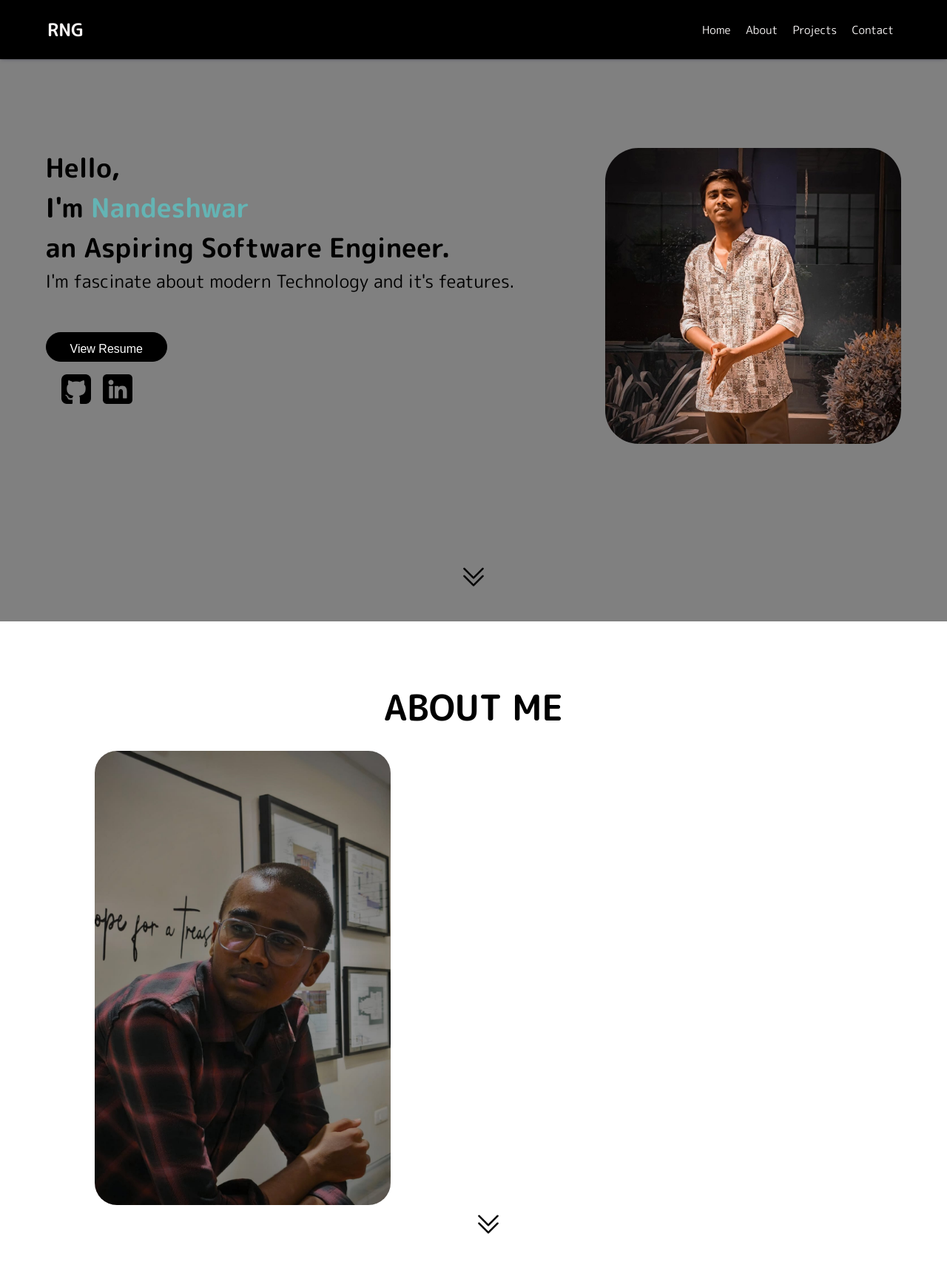
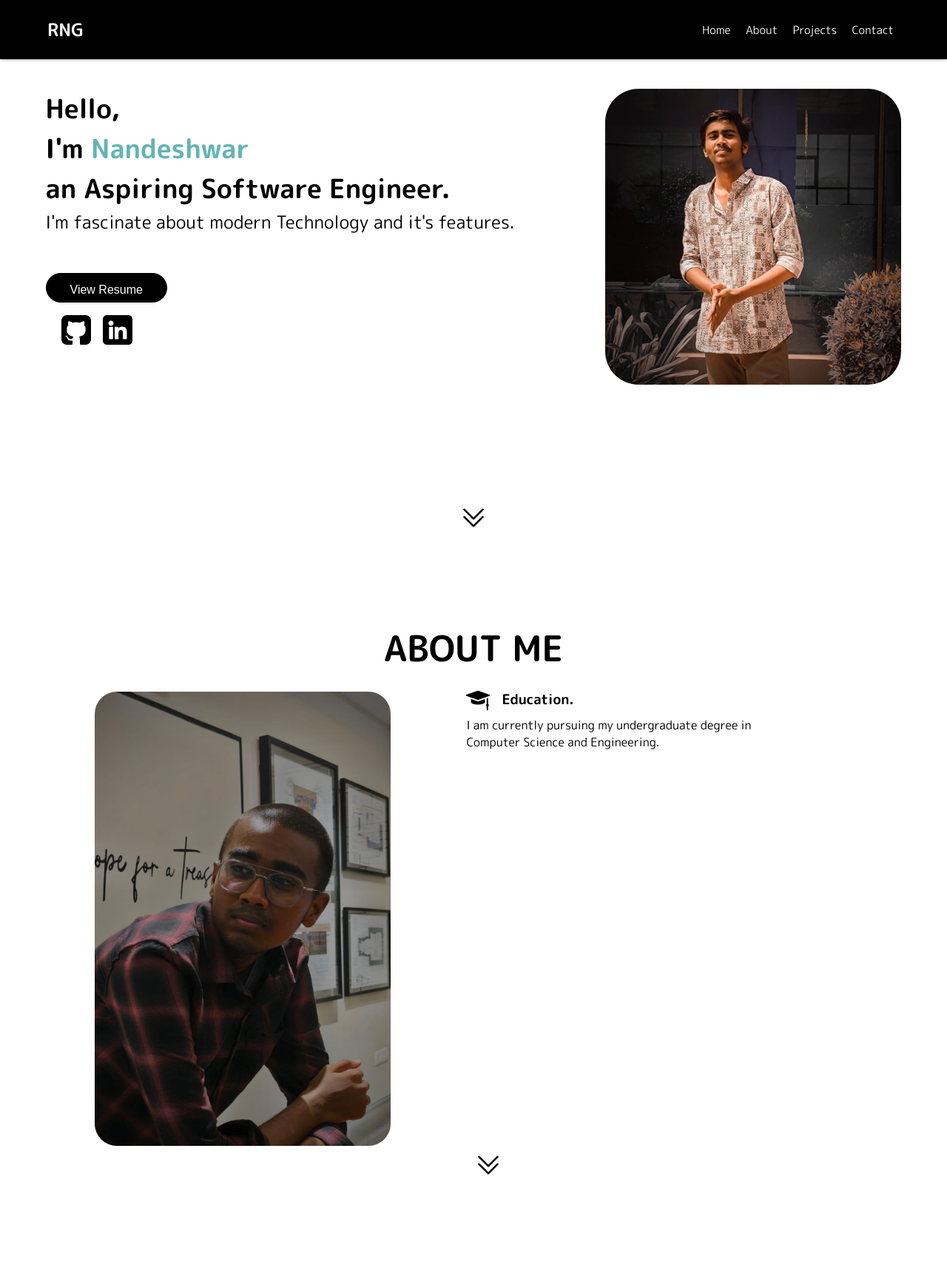
Before and after one commit to Nandeshwar-Goud/portfolio, a plain HTML site: page index.html in a window 1280 px wide. Shown: the whole page at 74% size. Before the commit the page ends 1681 px from the top, so only its background shows below. Drawn offline with Linux system fonts and the light colour scheme.

Commit message:
added about section

```diff
--- a/index.html
+++ b/index.html
@@ -12,9 +12,9 @@
       <div class="title"><h1>RNG</h1></div>
       <div class="menu">
         <ul>
-          <li><a href="#">Home</a></li>
-          <li><a href="#">About</a></li>
-          <li><a href="#">Projects</a></li>
+          <li><a href="#profile">Home</a></li>
+          <li><a href="#about">About</a></li>
+          <li><a href="#projects">Projects</a></li>
           <li><a href="#">Contact</a></li>
         </ul>
       </div>
@@ -30,14 +30,16 @@
         <div class="menu-links">
           <ul>
             <li><a href="#" onclick="toggleBtn()">Home</a></li>
-            <li><a href="#about" onclick="toggleBtn()">About</a></li>
+            <li>
+              <a href="#about" onclick="toggleBtn();">About</a>
+            </li>
             <li><a href="#" onclick="toggleBtn()">Projects</a></li>
             <li><a href="#" onclick="toggleBtn()">Contact</a></li>
           </ul>
         </div>
       </div>
     </nav>
-    <section class="profile">
+    <section class="profile" id="profile">
       <div class="flx-maker" id="header">
         <div class="name">
           <h1>Hello,</h1>
@@ -81,8 +83,25 @@
       <div class="abt-text"><h1>ABOUT ME</h1></div>
       <div class="abt-con">
         <div class="abt-imgcon">
-          <img src="assets/me-2.jpeg" alt="Nandeshwar" id="abtimg" />
-          <div class="education"></div>
+          <div>
+            <img src="assets/me-2.jpeg" alt="Nandeshwar" id="abtimg" />
+          </div>
+          <div class="education">
+            <div class="ed">
+              <div>
+                <img src="assets/education.png" alt="education" class="icon" />
+              </div>
+              <div>
+                <h3>Education.</h3>
+              </div>
+            </div>
+            <div>
+              <p>
+                I am currently pursuing my undergraduate degree in Computer
+                Science and Engineering.
+              </p>
+            </div>
+          </div>
         </div>
         <div class="arrow">
           <img
@@ -95,6 +114,7 @@
         </div>
       </div>
     </section>
+    <section id="projects"></section>
     <script src="script.js"></script>
   </body>
 </html>
--- a/style.css
+++ b/style.css
@@ -17,7 +17,7 @@ body {
 }
 
 .navbar {
-    position: sticky;
+    position: fixed;
     top: 0;
     width: 100%;
     height: 10vh;
@@ -169,7 +169,7 @@ section {
 }
 
 .flx-maker {
-    background-color: gray;
+
     width: 100%;
     height: 60vh;
     display: flex;
@@ -182,7 +182,7 @@ section {
 
 .profile {
     font-size: 1.5rem;
-    background-color: gray;
+
     width: 100%;
     height: fit-content;
     box-sizing: border-box;
@@ -190,7 +190,7 @@ section {
     flex-direction: column;
     justify-content: center;
     align-items: center;
-    padding: 5px 10%;
+    padding: 10vh 10%;
     margin: 0;
     gap: 0;
     padding: 2.5rem 0;
@@ -302,3 +302,23 @@ section {
 #abtdown {
     margin-left: 50%;
 }
+
+.abt-imgcon {
+    display: flex;
+    justify-content: flex-start;
+}
+
+.education {
+    padding: 10px 10%;
+    margin-top: 10px;
+}
+
+.ed {
+    display: flex;
+    justify-content: flex-start;
+}
+
+.icon {
+    height: 2rem;
+    margin-right: 1rem;
+}
```
Also changed, not shown: assets/education.png (added), 1 other file.
